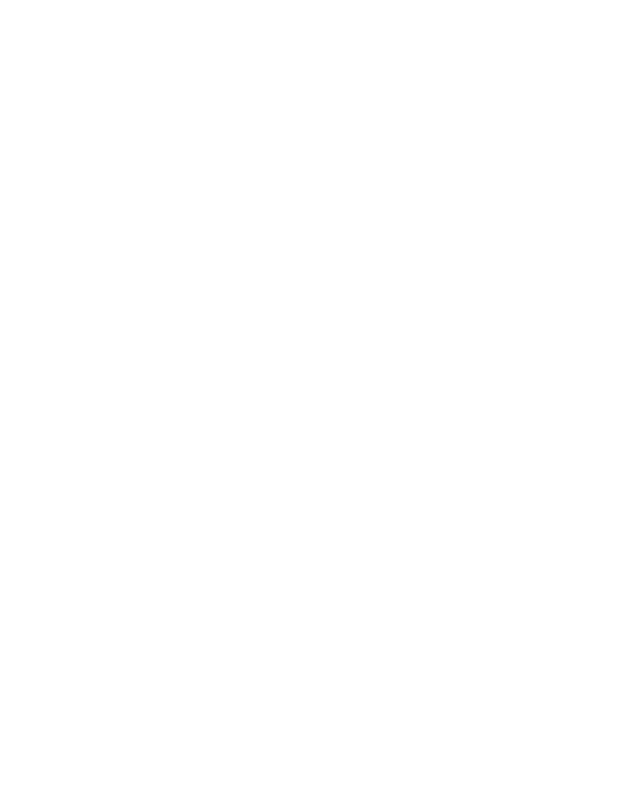
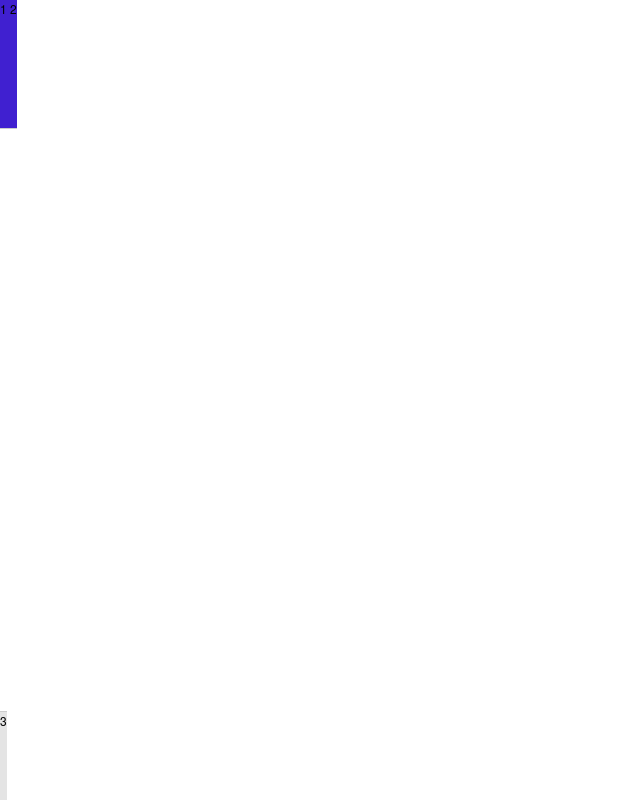
Before and after one commit to lropero/tradinglog, a plain HTML site: page index.html in a window 1280 px wide. Shown: the whole page, without its empty margins (0-640 px from the left). Drawn offline with Linux system fonts and the light colour scheme.

Commit message:
Build commit

```diff
--- a/index.html
+++ b/index.html
@@ -11,11 +11,11 @@
 	<body>
 		<div class="app">
 			<header>
-				<bar class="navigation"></bar>
-				<control class="segmented"></control>
+				<bar class="navigation">1</bar>
+				<control class="segmented">2</control>
 			</header>
 			<footer>
-				<bar class="tab"></bar>
+				<bar class="tab">3</bar>
 			</footer>
 		</div>
 		<script type="text/javascript" src="js/lib/jquery-2.1.3.min.js"></script>
```
